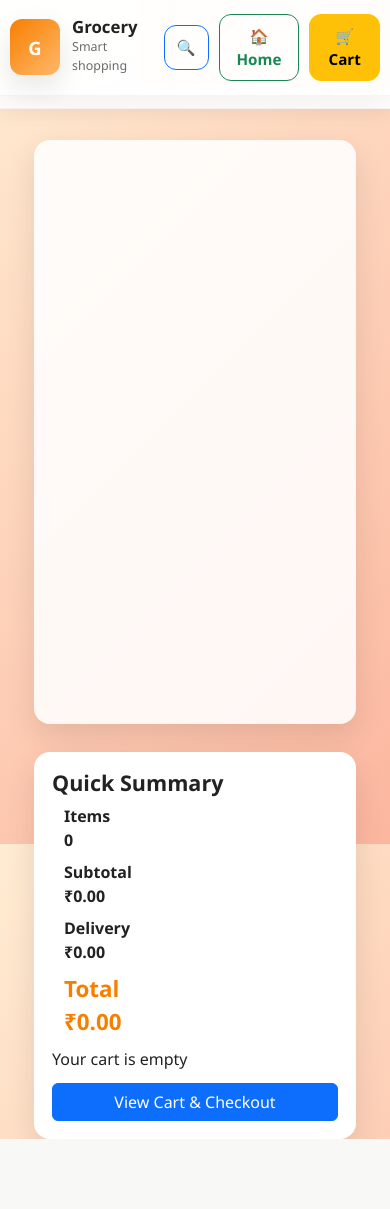
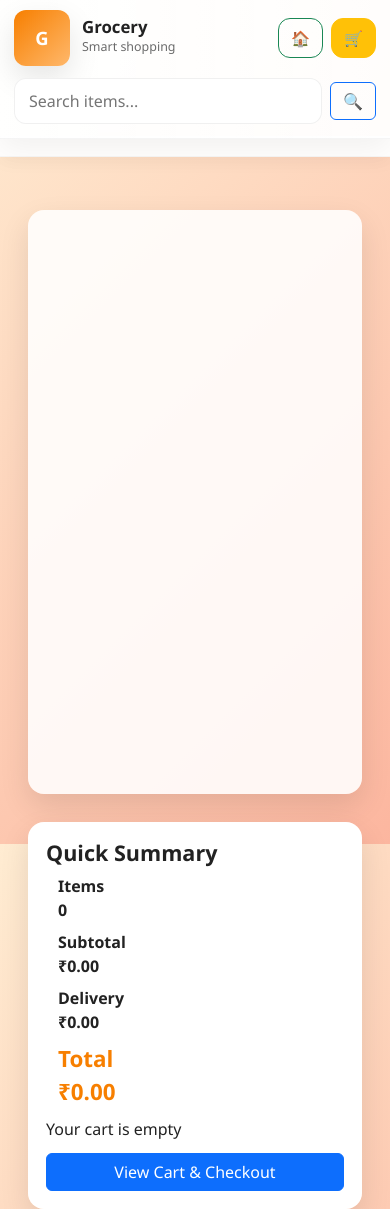
Before and after one commit to subhrajitbehera152/grocery-app, a Flask app: page /location/2 in a window 390 px wide. Before the commit the page ends 1139 px from the top, so only its background shows below. Run offline with Flask 3, Linux system fonts and the light colour scheme; data comes from the database, SQL or seed files in the repository.

Commit message:
Enhanced UI: fancy mobile-friendly design for items, cart, and locations pages

```diff
--- a/templates/items.html
+++ b/templates/items.html
@@ -49,12 +49,21 @@
     .brand .subtitle { font-size:0.78rem; color:var(--muted); margin-top:2px; }
 
     /* header controls */
-    .top-controls { display:flex; gap:10px; align-items:center; }
+    .search-container {
+      flex: 1;
+      display: flex;
+      justify-content: center;
+    }
+    .search-container form {
+      width: 100%;
+      max-width: 420px;
+    }
     .search-input{
-      width:420px; max-width:42vw; border-radius:12px; padding:10px 14px;
+      width:100%; border-radius:12px; padding:10px 14px;
       border:1px solid rgba(0,0,0,0.06); font-size:1rem;
       background:rgba(255,255,255,0.98);
     }
+    .top-controls { display:flex; gap:10px; align-items:center; }
     .top-controls .btn { border-radius:12px; padding:10px 14px; font-weight:700; }
 
     /* category bar pinned under header */
@@ -120,7 +129,7 @@
       transition: transform .08s ease;
     }
     .qty button:active { transform:scale(.96); }
-    .qty .count { min-width:56px; text-align:center; font-weight:800; font-size:1.05rem; }
+    .qty .count { min-width:32px; text-align:center; font-weight:800; font-size:1.05rem; }
 
     .add-btn {
       background:linear-gradient(90deg,var(--accent),var(--accent-2)); color:#fff; border:none;
@@ -146,24 +155,49 @@
     }
     .toast-notice.show { opacity:1; transform:translateX(-50%) translateY(-6px); pointer-events:auto; }
 
-    /* skeleton for lazy loading */
-    .skeleton { background:linear-gradient(90deg,#eee,#f6f6f6,#eee); background-size:200% 100%; animation: shimmer 1.2s linear infinite; }
-    @keyframes shimmer { 0%{background-position:200% 0} 100%{background-position:-200% 0} }
-
     /* responsive */
     @media (max-width: 980px){
       .container-main { grid-template-columns: 1fr; margin:140px 16px 60px; }
-      .top-controls .search-input { width:220px; }
-      .category-bar { padding:10px; }
-      .topbar { height:96px; gap:8px; }
+      .search-container form { max-width: 280px; }
     }
+
     @media (max-width: 576px){
-      .search-input { display:none; }
-      .top-controls .btn { padding:10px 12px; font-size:0.95rem; }
-      .product .media { height:160px; }
-      .qty button { width:48px; height:48px; }
-      .topbar { padding:10px; height:96px; }
-      .category-pill { padding:8px 12px; font-size:0.95rem; }
+      /* Mobile Header Layout */
+      .topbar {
+        height: auto;
+        flex-wrap: wrap;
+        padding: 10px 14px;
+        gap: 12px;
+      }
+      .brand { order: 1; }
+      .top-controls { order: 2; gap: 8px; }
+      .top-controls .btn { padding: 8px 12px; font-size: 0.95rem; }
+      .search-container { order: 3; flex: 100%; }
+      .search-container form { max-width: 100%; margin-bottom: 4px; }
+      .search-input { display: block; } /* Re-enabled search input */
+
+      /* Adjust margins for taller mobile header */
+      .category-bar { top: 136px; padding: 10px; }
+      .container-main { margin: 210px 10px 60px; }
+      .category-pill { padding: 8px 12px; font-size: 0.95rem; }
+
+      /* Mobile 2-Column Product Grid */
+      .grid {
+        grid-template-columns: repeat(2, 1fr);
+        gap: 10px;
+      }
+      .product { min-height: 250px; }
+      .product .media { height: 120px; }
+      .product .body { padding: 10px; gap: 6px; }
+      .title { font-size: 0.9rem; }
+      .meta { font-size: 0.8rem; }
+      .price { font-size: 1rem; margin-top: 4px; }
+
+      /* Mobile Product Controls */
+      .controls { flex-direction: column; gap: 8px; align-items: stretch; }
+      .qty { width: 100%; justify-content: space-between; padding: 6px; }
+      .qty button { width: 34px; height: 34px; font-size: 1.1rem; }
+      .add-btn { width: 100%; padding: 8px; font-size: 0.95rem; }
     }
   </style>
 </head>
@@ -179,14 +213,17 @@
       </div>
     </div>
 
-    <div class="top-controls">
+    <!-- Grouped Search Container -->
+    <div class="search-container">
       <form action="{{ url_for('location', loc_id=loc_id) }}" method="GET" class="d-flex align-items-center" style="gap:8px;">
-        <input class="search-input" type="search" name="q" placeholder="Search items or categories..." value="{{ search_query or '' }}" aria-label="Search items" />
+        <input class="search-input" type="search" name="q" placeholder="Search items..." value="{{ search_query or '' }}" aria-label="Search items" />
         <button class="btn btn-outline-primary" type="submit" aria-label="Search">🔍</button>
       </form>
+    </div>
 
-      <a href="/" class="btn btn-outline-success" aria-label="Home">🏠 Home</a>
-      <a href="{{ url_for('view_cart') }}" class="btn btn-warning" aria-label="View cart">🛒 Cart</a>
+    <div class="top-controls">
+      <a href="/" class="btn btn-outline-success" aria-label="Home">🏠 <span class="d-none d-sm-inline">Home</span></a>
+      <a href="{{ url_for('view_cart') }}" class="btn btn-warning" aria-label="View cart">🛒 <span class="d-none d-sm-inline">Cart</span></a>
     </div>
   </header>
 
@@ -230,7 +267,6 @@
                       </div>
                       <button class="btn btn-outline-success qty-increase" data-id="{{ item[0] }}" aria-label="Increase">+</button>
                     </div>
-
                     <button class="add-btn" data-id="{{ item[0] }}" aria-label="Add to cart">Add</button>
                   </div>
                 </div>
@@ -371,10 +407,6 @@
         if (e.key === 'Enter' || e.key === ' ') { e.preventDefault(); el.click(); }
       });
     });
-
-    // Optional: lazy re-calc when server updates session externally
-    // Polling disabled by default. Uncomment to enable light polling.
-    // setInterval(recalcSummary, 3000);
   </script>
 </body>
 </html>
```
